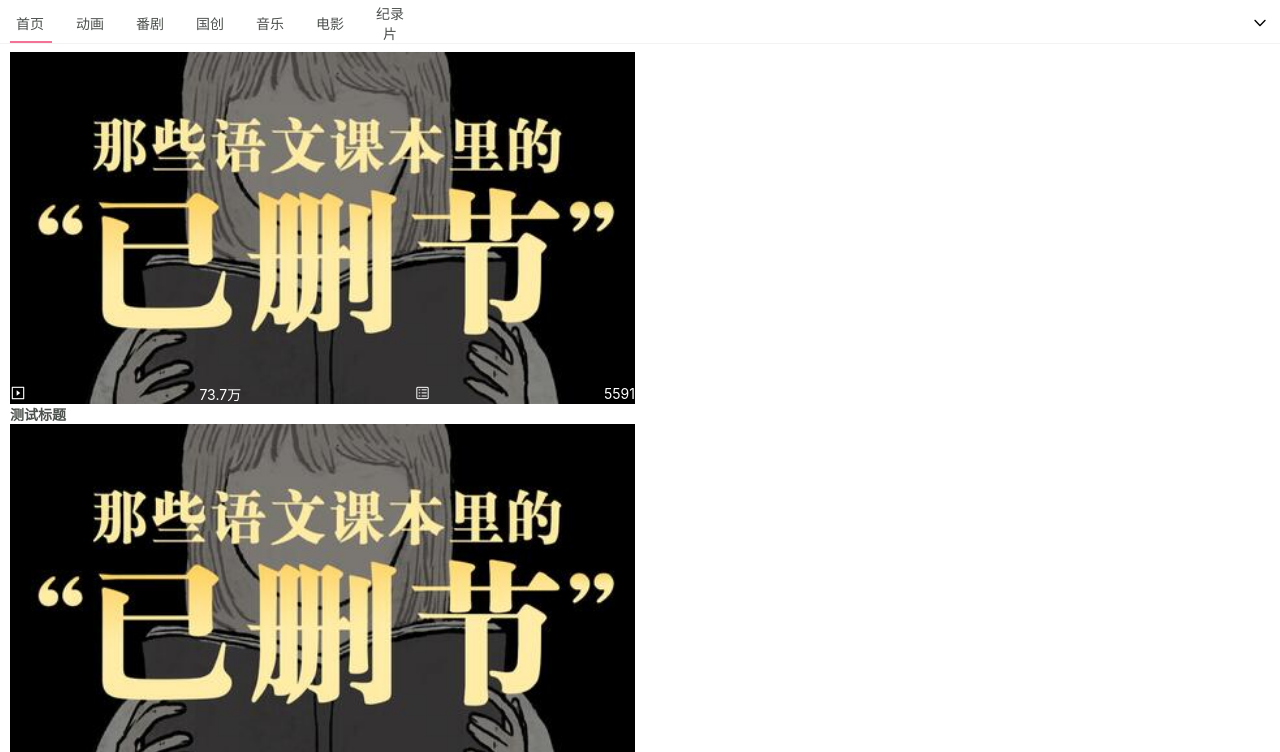
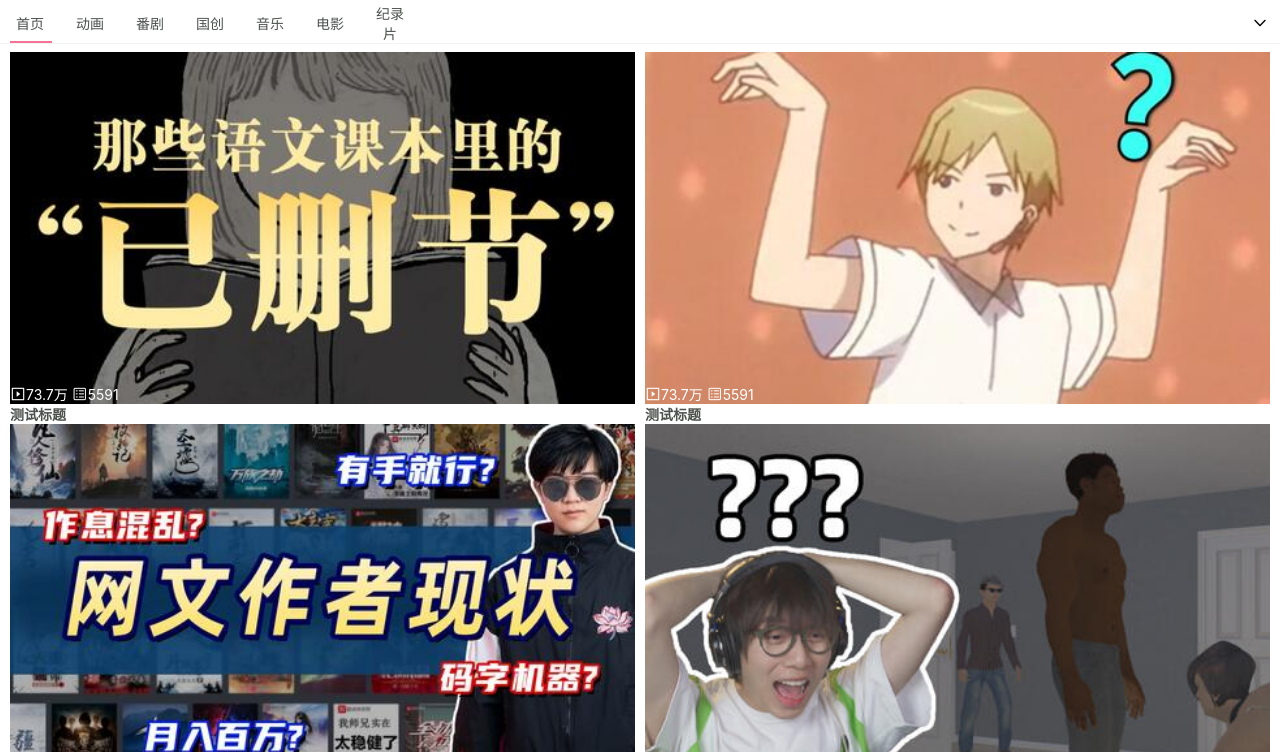
Before and after one commit to suckitfa/qietuzai-css-layout, a website: page src/mobile-layout/bili/bili.html in a window 1280 px wide. Shown: the part 41-793 px from the top of the page. Drawn offline with Linux system fonts and the light colour scheme.

Commit message:
feat: video img

```diff
--- a/src/mobile-layout/bili/bili.html
+++ b/src/mobile-layout/bili/bili.html
@@ -90,7 +90,8 @@
             justify-content: center;
             background-color: white;
         }
-        .video {
+
+        .video ul{
             padding: 8px 10px;
             display: grid;
             grid-template-columns:1fr 1fr;
@@ -107,12 +108,9 @@
         }
         .video-item-pic span {
             grid-area:1/1/1/1;
-            align-self: flex-end;
+            align-self: end;
             width: 100%;
             object-fit: cover;
-            display: flex;
-            justify-content: space-between;
-            align-items: center;
             color: white;
         }
     </style>
@@ -166,7 +164,7 @@
             </li>
             <li class="video-item">
                 <div class="video-item-pic">
-                    <img src="./img/video1.jpg" alt="">
+                    <img src="./img/video2.jpg" alt="">
                     <span>
                         <i class="iconfont icon-703bofang-fangxing-xianxing"></i>73.7万
                         <i class="iconfont icon-xinxi"></i>5591
@@ -176,7 +174,7 @@
             </li>
             <li class="video-item">
                 <div class="video-item-pic">
-                    <img src="./img/video1.jpg" alt="">
+                    <img src="./img/video3.jpg" alt="">
                     <span>
                         <i class="iconfont icon-703bofang-fangxing-xianxing"></i>73.7万
                         <i class="iconfont icon-xinxi"></i>5591
@@ -186,7 +184,7 @@
             </li>
             <li class="video-item">
                 <div class="video-item-pic">
-                    <img src="./img/video1.jpg" alt="">
+                    <img src="./img/video4.jpg" alt="">
                     <span>
                         <i class="iconfont icon-703bofang-fangxing-xianxing"></i>73.7万
                         <i class="iconfont icon-xinxi"></i>5591
```
